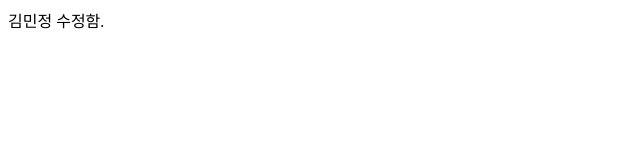
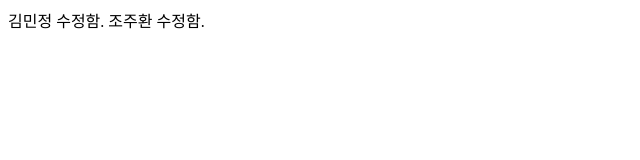
Before and after one commit to yeongchul/git-collabo, a plain HTML site: page index.html in a window 1280 px wide. Shown: the whole page, without its empty margins (0-640 px from the left). Drawn offline with Linux system fonts and the light colour scheme.

Commit message:
조원 수정

```diff
--- a/index.html
+++ b/index.html
@@ -7,5 +7,6 @@
   </head>
   <body>
     김민정 수정함.
+    조주환 수정함.
   </body>
 </html>
```
